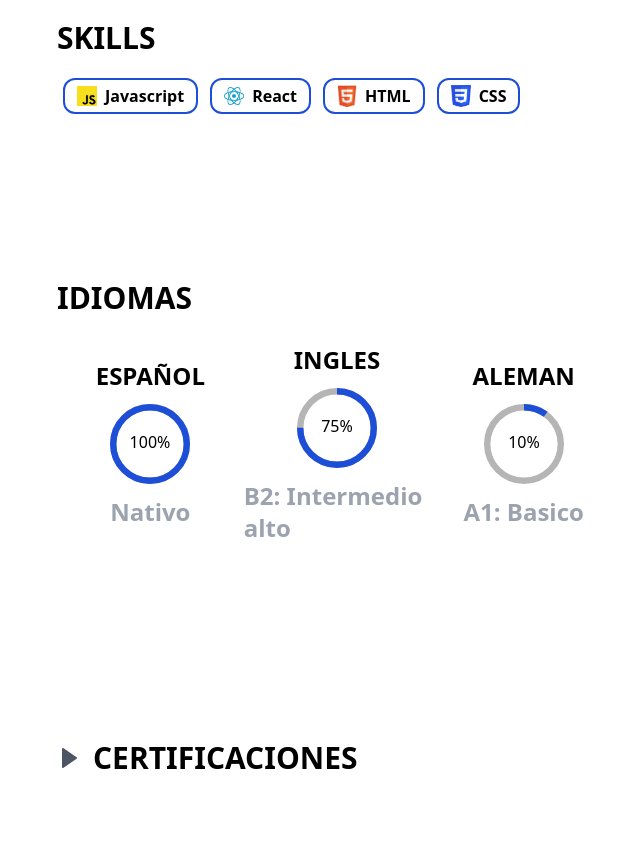
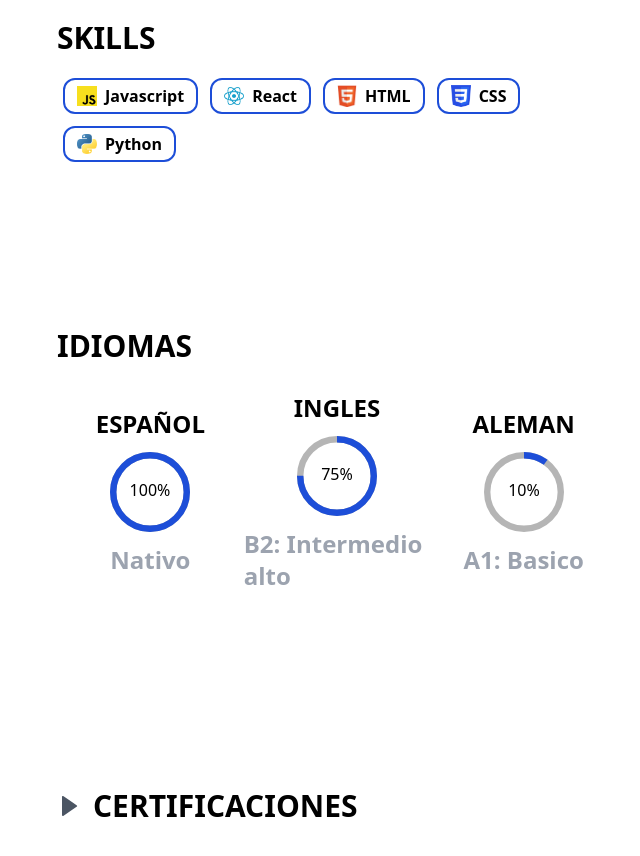
Before and after one commit to mateodevcode/curriculum-vitae-react, a React (Vite) app: page /curriculum-vitae-react/ in a window 1280 px wide. Shown: the part 2500-3356 px from the top of the page, without its empty margins (303-943 px from the left). Built offline with nearby package versions, Linux system fonts and the light colour scheme.

Commit message:
Se actualizo las skills

```diff
--- a/src/data/skills.lenguajes.js
+++ b/src/data/skills.lenguajes.js
@@ -2,7 +2,7 @@ import javascript from '../img/js.png';
 import react from '../img/react.png';
 import html from '../img/html.png';
 import css from '../img/css.png';
-
+import python from '../img/python.png';
 
 
 
@@ -31,4 +31,10 @@ export const skillsLeguajes = [
         img: css,
         alt: 'CSS',
     },
+    {
+        id: 5,
+        nombre: 'Python',
+        img: python,
+        alt: 'Python',
+    },
 ]
```
Also changed, not shown: src/img/python.png (added).
